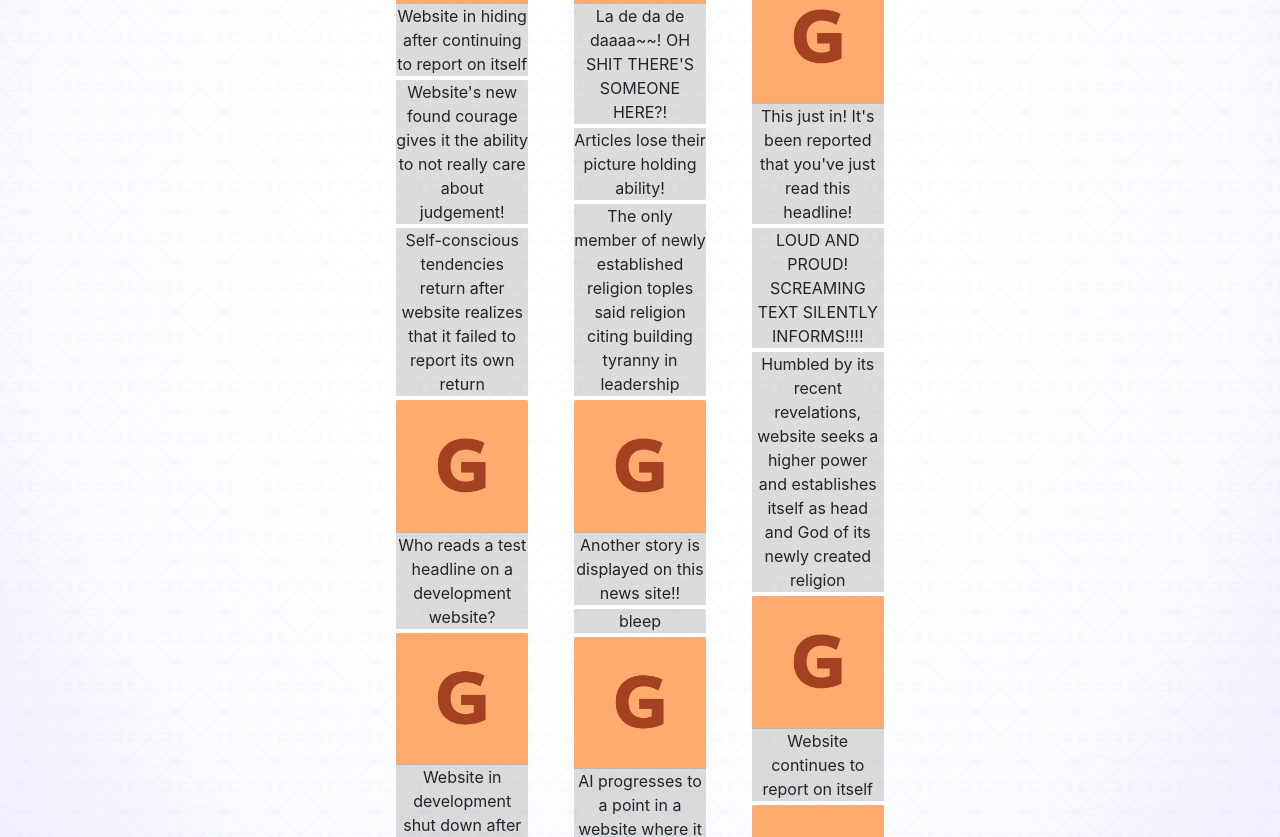
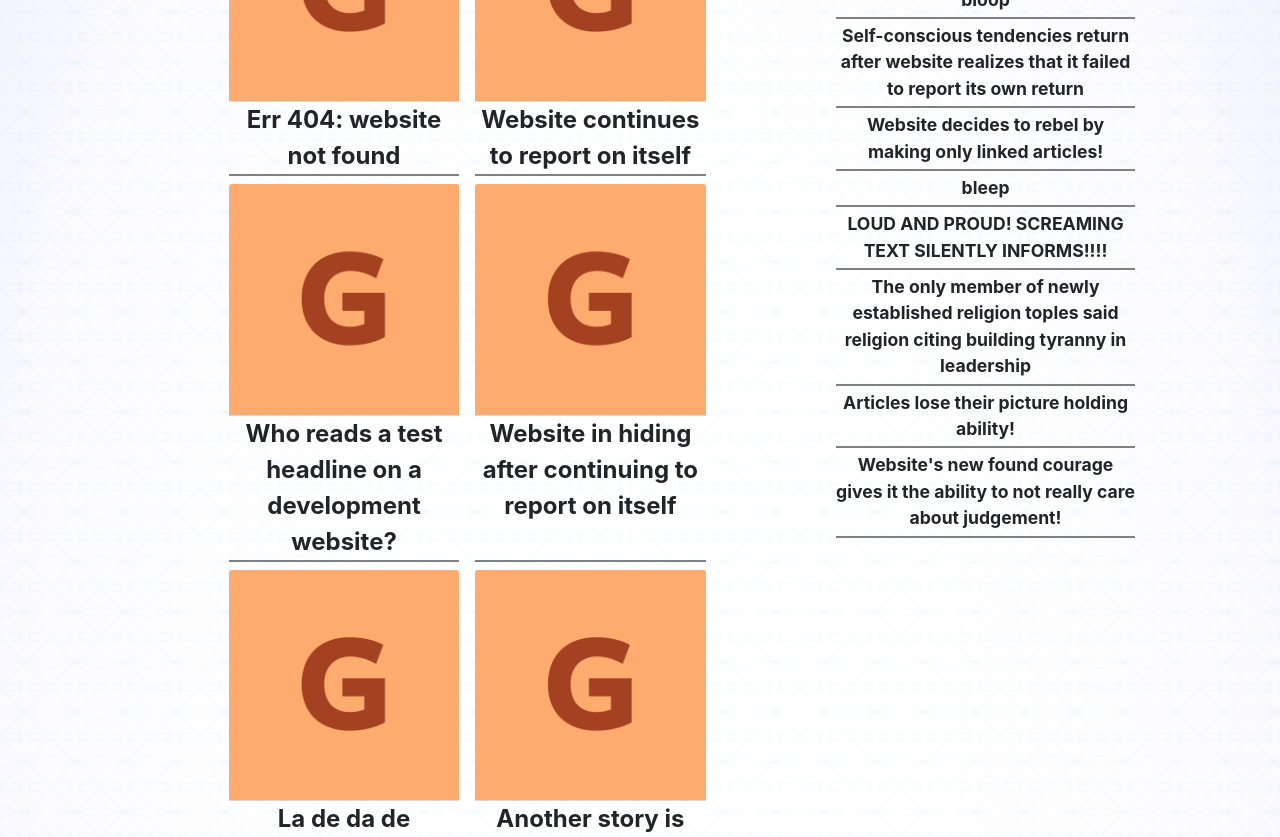
Before and after one commit to Cragady/gtn-demo, a React (Create React App) app in the folder client/: page / in a window 1280 px wide. Shown: the part 660-1497 px from the top of the page. Built offline with nearby package versions, Linux system fonts and the light colour scheme.

Commit message:
rerouted host landing to mach2; mach1 commented out entirely; changed my-1 to py-1 for the story layouts; bolded text and got rid of the texts backgrounds

```diff
--- a/client/src/App.js
+++ b/client/src/App.js
@@ -1,7 +1,7 @@
 import React, { Component } from 'react';
 import { BrowserRouter as Router, Route, Switch } from 'react-router-dom';
 import { Nav } from './components/Nav';
-import { Mach1, Mach2, Mach3 } from './pages';
+import {  Mach2, Mach3 } from './pages';
 import './App.css';
 
 class App extends Component {
@@ -14,7 +14,7 @@ class App extends Component {
           <Switch>
             <Route path="/mach3" component={Mach3} />
             <Route path="/mach2" component={Mach2} />
-            <Route path="/" component={Mach1} />
+            <Route path="/" component={Mach2} />
           </Switch>
         </div>
       </Router>
--- a/client/src/components/Story/Story.js
+++ b/client/src/components/Story/Story.js
@@ -12,7 +12,7 @@ export const Story = props => {
                     </div>
 
                 ) : (
-                    <div className='m1-title'>{props.story}</div>
+                    <div className='m1-title2'>{props.story}</div>
                 )}
             </div>
         // </section>
--- a/client/src/components/Story/story.css
+++ b/client/src/components/Story/story.css
@@ -2,3 +2,13 @@
     max-height: 250px;
     width: 100%;
 }
+
+.m1-title{
+    font-size: 1.5em;
+    font-weight: bold;
+}
+
+.m1-title2{
+    font-size: 1.1em;
+    font-weight: bold;
+}
--- a/client/src/pages/Mach1.js
+++ b/client/src/pages/Mach1.js
@@ -1,167 +1,167 @@
-import React, { Component } from 'react';
-import {Story} from '../components/Story';
-import './pages.css'
+// import React, { Component } from 'react';
+// import {Story} from '../components/Story';
+// import './pages.css'
 
-const stories = [`This just in! It's been reported that you've just read this headline!`,
-    `Another story is displayed on this news site!!`,
-    `La de da de daaaa~~! OH SHIT THERE'S SOMEONE HERE?!`,
-    `Website in development shut down after realizing there was someone there listening to them sing`,
-    `AI progresses to a point in a website where it became self-aware, started singing, became self-conscious, and started reporting on itself`,
-    `Who reads a test headline on a development website?`,
-    `Website continues to report on itself`,
-    `Website in hiding after continuing to report on itself`,
-    `Err 404: website not found`];
+// const stories = [`This just in! It's been reported that you've just read this headline!`,
+//     `Another story is displayed on this news site!!`,
+//     `La de da de daaaa~~! OH SHIT THERE'S SOMEONE HERE?!`,
+//     `Website in development shut down after realizing there was someone there listening to them sing`,
+//     `AI progresses to a point in a website where it became self-aware, started singing, became self-conscious, and started reporting on itself`,
+//     `Who reads a test headline on a development website?`,
+//     `Website continues to report on itself`,
+//     `Website in hiding after continuing to report on itself`,
+//     `Err 404: website not found`];
 
-const picLessStories = [`Articles lose their picture holding ability!`,
-    `Website decides to rebel by making only linked articles!`,
-    `Website's new found courage gives it the ability to not really care about judgement!`,
-    `LOUD AND PROUD! SCREAMING TEXT SILENTLY INFORMS!!!!`,
-    `Self-conscious tendencies return after website realizes that it failed to report its own return`,
-    `Humbled by its recent revelations, website seeks a higher power and establishes itself as head and God of its newly created religion`,
-    `The only member of newly established religion toples said religion citing building tyranny in leadership`,
-    `bleep`,
-    `bloop`];
+// const picLessStories = [`Articles lose their picture holding ability!`,
+//     `Website decides to rebel by making only linked articles!`,
+//     `Website's new found courage gives it the ability to not really care about judgement!`,
+//     `LOUD AND PROUD! SCREAMING TEXT SILENTLY INFORMS!!!!`,
+//     `Self-conscious tendencies return after website realizes that it failed to report its own return`,
+//     `Humbled by its recent revelations, website seeks a higher power and establishes itself as head and God of its newly created religion`,
+//     `The only member of newly established religion toples said religion citing building tyranny in leadership`,
+//     `bleep`,
+//     `bloop`];
 
-const catStories = [];
-const cat1=[];
-const cat2=[];
-const cat3=[];
+// const catStories = [];
+// const cat1=[];
+// const cat2=[];
+// const cat3=[];
 
-function shufArr(arr){
-    let currInd = arr.length, tempVal, randInd;
+// function shufArr(arr){
+//     let currInd = arr.length, tempVal, randInd;
 
-    while (0 !== currInd){
-        randInd = Math.floor(Math.random() * currInd);
-        currInd -= 1;
+//     while (0 !== currInd){
+//         randInd = Math.floor(Math.random() * currInd);
+//         currInd -= 1;
 
-        tempVal = arr[currInd];
-        arr[currInd] = arr[randInd];
-        arr[randInd] = tempVal;
-    };
-    return arr;
-}
+//         tempVal = arr[currInd];
+//         arr[currInd] = arr[randInd];
+//         arr[randInd] = tempVal;
+//     };
+//     return arr;
+// }
 
-function arrSplit(arr){
-    let c1 = true;
-    let c2 = false;
-    let c3 = false;
-    for(let i = 0; i < arr.length; i++){
-        switch(true){
-            case c1:
-                cat1.push(arr[i]);
-                c1 = false;
-                c2 = true;
-                break;
-            case c2:
-                cat2.push(arr[i]);
-                c2 = false;
-                c3 = true;
-                break;
-            case c3:
-                cat3.push(arr[i]);
-                c3 = false;
-                c1 = true;
-                break;
-        default:
-            return;
-        }
-    }
-}
+// function arrSplit(arr){
+//     let c1 = true;
+//     let c2 = false;
+//     let c3 = false;
+//     for(let i = 0; i < arr.length; i++){
+//         switch(true){
+//             case c1:
+//                 cat1.push(arr[i]);
+//                 c1 = false;
+//                 c2 = true;
+//                 break;
+//             case c2:
+//                 cat2.push(arr[i]);
+//                 c2 = false;
+//                 c3 = true;
+//                 break;
+//             case c3:
+//                 cat3.push(arr[i]);
+//                 c3 = false;
+//                 c1 = true;
+//                 break;
+//         default:
+//             return;
+//         }
+//     }
+// }
 
-stories.map(story =>{
-    return catStories.push({story: story, img: './images/gooTn-alt.png'});
-});
-picLessStories.map(story =>{
-    return catStories.push({story: story, img: null});
-});
-shufArr(catStories);
-arrSplit(catStories);
+// stories.map(story =>{
+//     return catStories.push({story: story, img: './images/gooTn-alt.png'});
+// });
+// picLessStories.map(story =>{
+//     return catStories.push({story: story, img: null});
+// });
+// shufArr(catStories);
+// arrSplit(catStories);
 
-export class Mach1 extends Component {
-    render(){
-        return(
-            <div className='Mach1'>
+// export class Mach1 extends Component {
+//     render(){
+//         return(
+//             <div className='Mach1'>
 
-                <header className='m1-header-banner col-md-0'>
-                    <div className='m1-img-cont'>
-                        <img className='img-fluid m1-head-img' src='./images/gtn-cover1.jpg' alt='' />
-                    </div>
-                </header>
+//                 <header className='m1-header-banner col-md-0'>
+//                     <div className='m1-img-cont'>
+//                         <img className='img-fluid m1-head-img' src='./images/gtn-cover1.jpg' alt='' />
+//                     </div>
+//                 </header>
 
-                <header className='m1-header'>
-                    <div className='m1-orig'>
-                        <nav className='text-left m1-navs'>
-                            <ul className='nav align-items-center'>
-                                <li className='nav-item col-0 m1-pic-nav'>
-                                    <img className='m1-gtn-ico' src='./images/gtn-smol.jpg' alt='GTN-logo' />
-                                </li>
-                                <li className='nav-item'>
-                                    <a className='nav-link m1-ni-cust' href='#'>Empty</a>
-                                </li>
-                                <li className='nav-item'>
-                                    <a className='nav-link m1-ni-cust' href='#'>Empty</a>
-                                </li>
-                                <li className='nav-item'>
-                                    <a className='nav-link m1-ni-cust' href='#'>Empty</a>
-                                </li>
-                            </ul>
-                        </nav>
-                    </div>
-                </header>
+//                 <header className='m1-header'>
+//                     <div className='m1-orig'>
+//                         <nav className='text-left m1-navs'>
+//                             <ul className='nav align-items-center'>
+//                                 <li className='nav-item col-0 m1-pic-nav'>
+//                                     <img className='m1-gtn-ico' src='./images/gtn-smol.jpg' alt='GTN-logo' />
+//                                 </li>
+//                                 <li className='nav-item'>
+//                                     <a className='nav-link m1-ni-cust' href='#'>Empty</a>
+//                                 </li>
+//                                 <li className='nav-item'>
+//                                     <a className='nav-link m1-ni-cust' href='#'>Empty</a>
+//                                 </li>
+//                                 <li className='nav-item'>
+//                                     <a className='nav-link m1-ni-cust' href='#'>Empty</a>
+//                                 </li>
+//                             </ul>
+//                         </nav>
+//                     </div>
+//                 </header>
 
-                <section className='m1-gtn-body'>
+//                 <section className='m1-gtn-body'>
 
-                    <section className='rounded m1-bb-container'>
-                        <div className='rounded m1-body-banner'>
-                            <div className='m1-bb-cover'>
-                                <div className='m1-bb-content'>
-                                    <h1>Website Maliciously Randomized its Stories!</h1> <br />
-                                    <em>Make Sense of the Stories<br /> <br /> Good Luck</em>
-                                </div>
-                            </div>
-                        </div>
-                    </section>
+//                     <section className='rounded m1-bb-container'>
+//                         <div className='rounded m1-body-banner'>
+//                             <div className='m1-bb-cover'>
+//                                 <div className='m1-bb-content'>
+//                                     <h1>Website Maliciously Randomized its Stories!</h1> <br />
+//                                     <em>Make Sense of the Stories<br /> <br /> Good Luck</em>
+//                                 </div>
+//                             </div>
+//                         </div>
+//                     </section>
 
-                    <section className='mx-auto m1-thrown-div-cont col-lg-10'>
-                        <div className='m1-new-cont row justify-content-center'>
-                            {/* {stories.map(story =>{
-                                return(
-                                    // <section key={story + 'mins'} className='m1-story-mins col-md col-sm-3 col-12 p-0 my-2 mx-1'>
-                                    <section key={story + 'mins'} className='m1-story-mins col-md-2 col-sm-3 col-12 my-1 mx-2 p-0'>
-                                        <div>
-                                            <img className='card-header img-fluid p-0' alt='' src='./images/gooTn-alt.png' />
-                                            <div className='m1-title'>{story}</div>
-                                        </div>
-                                    </section>
-                                );
-                            })} */}
-                            <section className='col-md-2 col-sm-3 col-12'>
-                                {cat1.map(story =>{
-                                    return(
-                                            <Story key={story.story + 'mins'} className='m1-story-mins my-1 mx-2 p-0' story={story.story} imgpass={story.img}/>
-                                    );
-                                })}
-                            </section>
-                            <section className='col-md-2 col-sm-3 col-12'>
-                                {cat2.map(story =>{
-                                    return(
-                                            <Story key={story.story + 'mins'} className='m1-story-mins my-1 mx-2 p-0' story={story.story} imgpass={story.img}/>
-                                    );
-                                })}
-                            </section>
-                            <section className='col-md-2 col-sm-3 col-12'>
-                                {cat3.map(story =>{
-                                    return(
-                                            <Story key={story.story + 'mins'} className='m1-story-mins my-1 mx-2 p-0' story={story.story} imgpass={story.img}/>
-                                    );
-                                })}
-                            </section>
-                        </div>
-                    </section>
+//                     <section className='mx-auto m1-thrown-div-cont col-lg-10'>
+//                         <div className='m1-new-cont row justify-content-center'>
+//                             {/* {stories.map(story =>{
+//                                 return(
+//                                     // <section key={story + 'mins'} className='m1-story-mins col-md col-sm-3 col-12 p-0 my-2 mx-1'>
+//                                     <section key={story + 'mins'} className='m1-story-mins col-md-2 col-sm-3 col-12 my-1 mx-2 p-0'>
+//                                         <div>
+//                                             <img className='card-header img-fluid p-0' alt='' src='./images/gooTn-alt.png' />
+//                                             <div className='m1-title'>{story}</div>
+//                                         </div>
+//                                     </section>
+//                                 );
+//                             })} */}
+//                             <section className='col-md-2 col-sm-3 col-12'>
+//                                 {cat1.map(story =>{
+//                                     return(
+//                                             <Story key={story.story + 'mins'} className='m1-story-mins my-1 mx-2 p-0' story={story.story} imgpass={story.img}/>
+//                                     );
+//                                 })}
+//                             </section>
+//                             <section className='col-md-2 col-sm-3 col-12'>
+//                                 {cat2.map(story =>{
+//                                     return(
+//                                             <Story key={story.story + 'mins'} className='m1-story-mins my-1 mx-2 p-0' story={story.story} imgpass={story.img}/>
+//                                     );
+//                                 })}
+//                             </section>
+//                             <section className='col-md-2 col-sm-3 col-12'>
+//                                 {cat3.map(story =>{
+//                                     return(
+//                                             <Story key={story.story + 'mins'} className='m1-story-mins my-1 mx-2 p-0' story={story.story} imgpass={story.img}/>
+//                                     );
+//                                 })}
+//                             </section>
+//                         </div>
+//                     </section>
 
-                </section>
+//                 </section>
 
-            </div>
-        );
-    };
-};
+//             </div>
+//         );
+//     };
+// };
--- a/client/src/pages/Mach2.js
+++ b/client/src/pages/Mach2.js
@@ -89,7 +89,7 @@ export class Mach2 extends Component {
                     {catCat.map(story =>{
                         let divPass;
                         if(!story.img){
-                            divPass = <Story key={story.story + 'mins3'} className='m1-story-mins my-1 mx-2 p-0' story={story.story} imgpass={story.img}/>
+                            divPass = <Story key={story.story + 'mins3'} className='m1-story-mins py-1 mx-2 p-0' story={story.story} imgpass={story.img}/>
                         }
                         return (divPass);
                     })}
@@ -98,7 +98,7 @@ export class Mach2 extends Component {
          : smolWin = <section key='0-mins' className='col-12'>
                 {catCat.map(story =>{
                     return(
-                        <Story key={story.story + 'mins2'} className='m1-story-mins my-1 mx-2 p-0' story={story.story} imgpass={story.img}/>
+                        <Story key={story.story + 'mins2'} className='m1-story-mins py-1 mx-2 p-0' story={story.story} imgpass={story.img}/>
                     )
                 })}
             </section>
--- a/client/src/pages/pages.css
+++ b/client/src/pages/pages.css
@@ -53,8 +53,7 @@
 }
 
 .m1-story-mins{
-    background: rgba(2, 2, 2, 0.137);
-    font-size: 1em;
+    border-bottom: solid 2px grey;
 }
 
 @media (max-width: 768px) {
```
